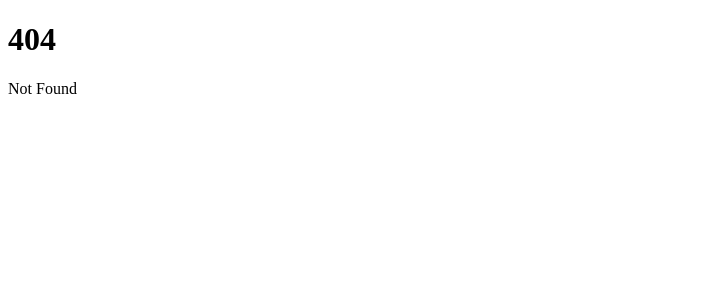
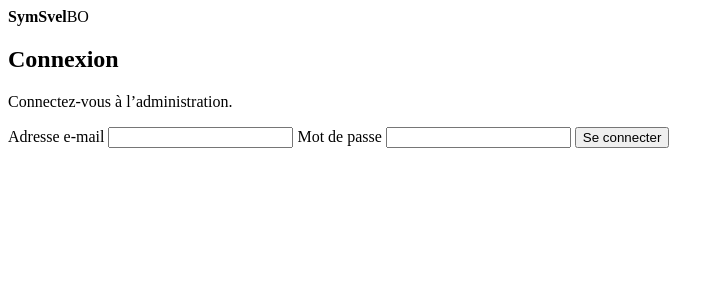
Before and after one commit to Symsvel-Framework/symsvel-bo, a SvelteKit app: page /login in a window 1280 px wide. Before the commit this address had no page. Shown: the top 300 px of the page, without its empty margins (0-724 px from the left). Built offline with nearby package versions, Linux system fonts and the light colour scheme.

Commit message:
feat(bo): poser les vues XCore de connexion et dashboard fermé

```diff
--- /dev/null
+++ b/src/routes/login/+page.svelte
@@ -0,0 +1,51 @@
+<script lang="ts">
+	import { api, ApiError } from '$lib/api/client';
+
+	let email = $state('');
+	let password = $state('');
+	let loading = $state(false);
+	let error = $state('');
+
+	async function submit(event: SubmitEvent) {
+		event.preventDefault();
+		if (loading) return;
+		loading = true;
+		error = '';
+		try {
+			await api('/apibo/auth/login', {
+				method: 'POST',
+				public: true,
+				body: JSON.stringify({ email, password })
+			});
+			// No navigation until Auth defines and wires a verifiable BO session.
+			error = 'Connexion reçue, mais la session BO n’est pas encore raccordée.';
+		} catch (cause) {
+			error =
+				cause instanceof ApiError && cause.status === 401
+					? 'Identifiants incorrects.'
+					: 'Connexion impossible pour le moment.';
+		} finally {
+			loading = false;
+		}
+	}
+</script>
+
+<svelte:head>
+	<title>Connexion | SymSvel BO</title>
+</svelte:head>
+
+<main class="auth-shell">
+	<section class="auth-card" aria-labelledby="login-title">
+		<header><strong>SymSvel</strong><span>BO</span></header>
+		<h1 id="login-title">Connexion</h1>
+		<p>Connectez-vous à l’administration.</p>
+		{#if error}<div class="alert" role="alert">{error}</div>{/if}
+		<form class="form" onsubmit={submit}>
+			<label for="email">Adresse e-mail</label>
+			<input id="email" type="email" autocomplete="username" bind:value={email} required />
+			<label for="password">Mot de passe</label>
+			<input id="password" type="password" autocomplete="current-password" bind:value={password} required />
+			<button type="submit" disabled={loading}>{loading ? 'Connexion…' : 'Se connecter'}</button>
+		</form>
+	</section>
+</main>
```
